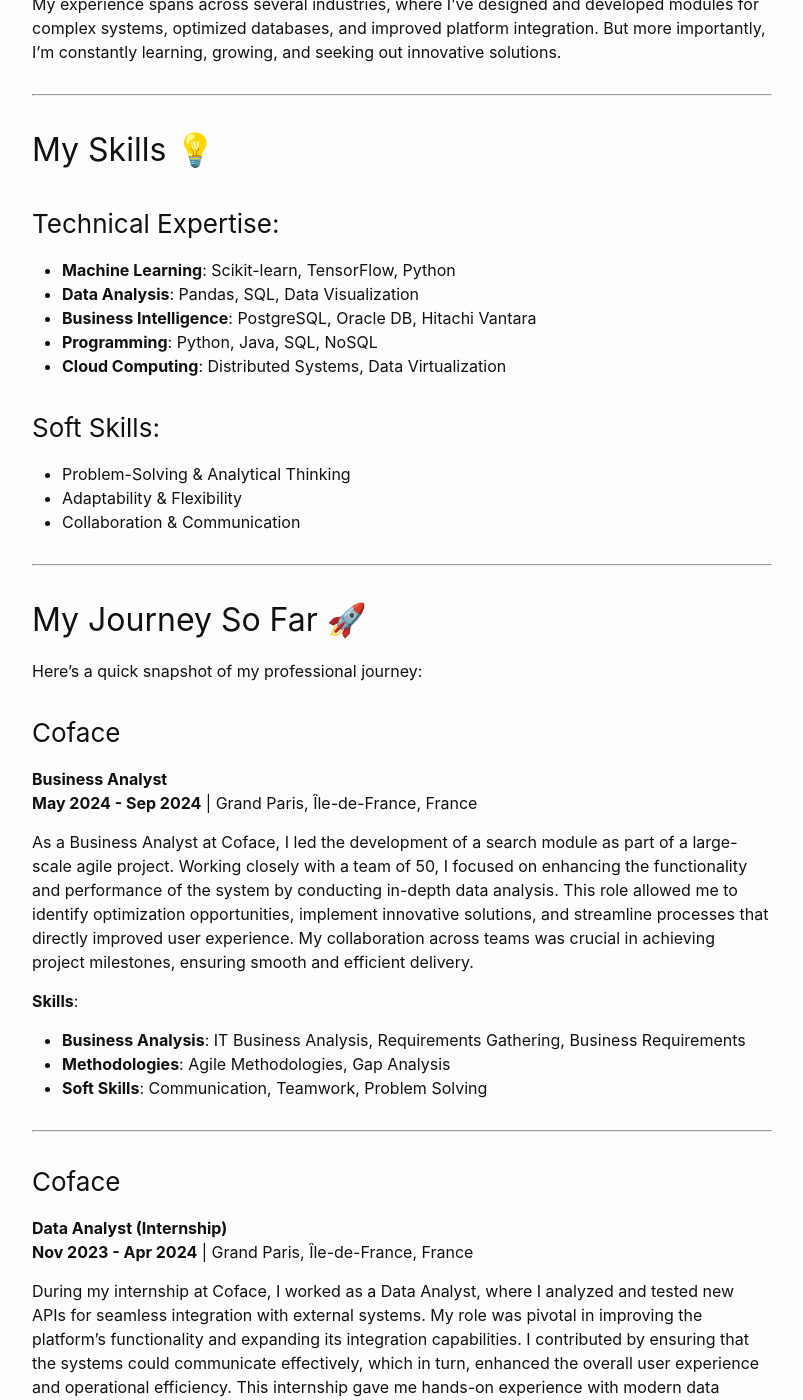
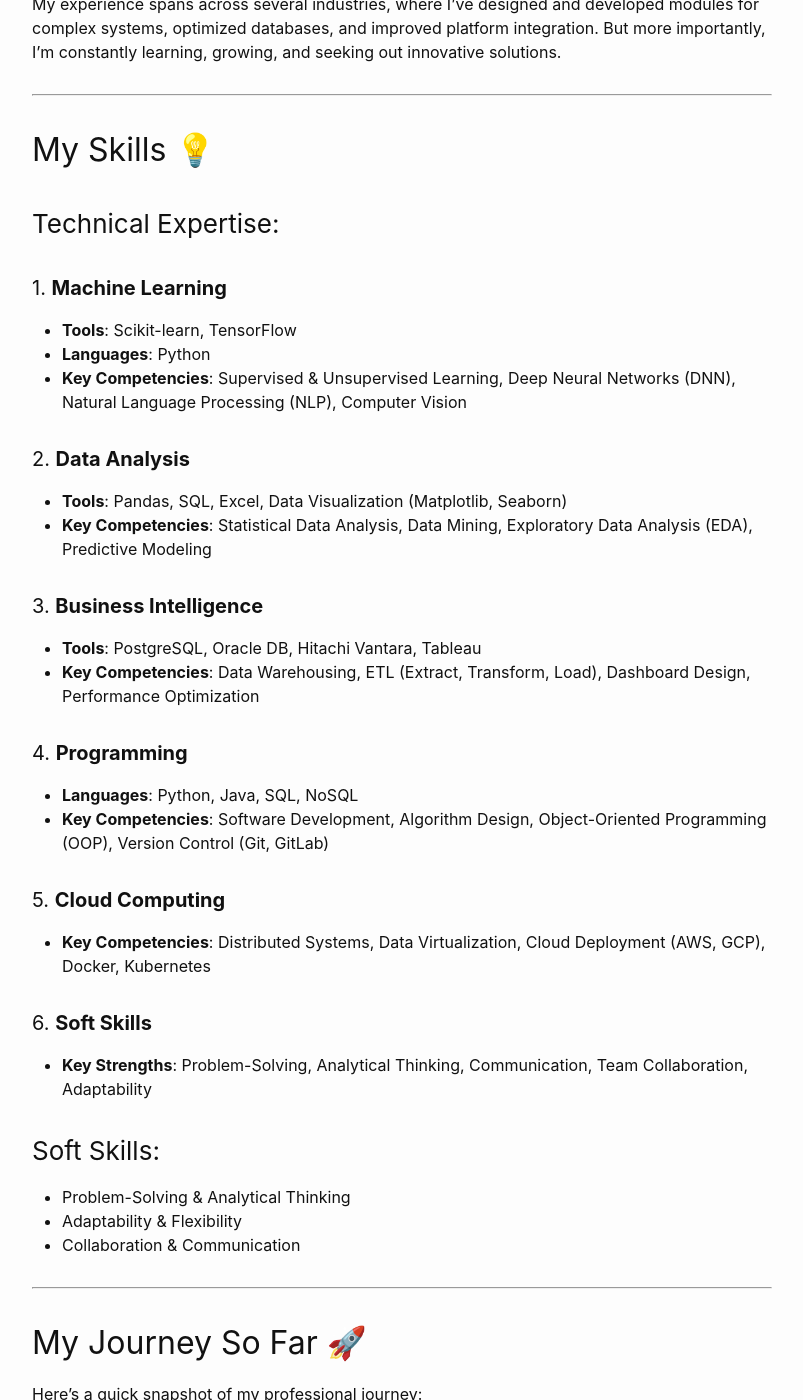
Before and after one commit to ahmobayen/ahmobayen.github.io, a Jekyll site: the page built from about.md, in a window 1280 px wide and 1400 px high, scrolled down 353 px. Shown: the whole window, without its empty margins (238-1041 px from the left). Built offline with Jekyll 4.4.1, drawn with Linux system fonts in a browser that asks for light colours.

Commit message:
- update skills in about.md

```diff
--- a/about.md
+++ b/about.md
@@ -15,11 +15,29 @@ My experience spans across several industries, where I’ve designed and develop
 ## My Skills 💡
 
 ### Technical Expertise:
-- **Machine Learning**: Scikit-learn, TensorFlow, Python
-- **Data Analysis**: Pandas, SQL, Data Visualization
-- **Business Intelligence**: PostgreSQL, Oracle DB, Hitachi Vantara
-- **Programming**: Python, Java, SQL, NoSQL
-- **Cloud Computing**: Distributed Systems, Data Virtualization
+#### 1. **Machine Learning**
+- **Tools**: Scikit-learn, TensorFlow
+- **Languages**: Python
+- **Key Competencies**: Supervised & Unsupervised Learning, Deep Neural Networks (DNN), Natural Language Processing (NLP), Computer Vision
+
+#### 2. **Data Analysis**
+- **Tools**: Pandas, SQL, Excel, Data Visualization (Matplotlib, Seaborn)
+- **Key Competencies**: Statistical Data Analysis, Data Mining, Exploratory Data Analysis (EDA), Predictive Modeling
+
+#### 3. **Business Intelligence**
+- **Tools**: PostgreSQL, Oracle DB, Hitachi Vantara, Tableau
+- **Key Competencies**: Data Warehousing, ETL (Extract, Transform, Load), Dashboard Design, Performance Optimization
+
+#### 4. **Programming**
+- **Languages**: Python, Java, SQL, NoSQL
+- **Key Competencies**: Software Development, Algorithm Design, Object-Oriented Programming (OOP), Version Control (Git, GitLab)
+
+#### 5. **Cloud Computing**
+- **Key Competencies**: Distributed Systems, Data Virtualization, Cloud Deployment (AWS, GCP), Docker, Kubernetes
+
+#### 6. **Soft Skills**
+- **Key Strengths**: Problem-Solving, Analytical Thinking, Communication, Team Collaboration, Adaptability
+
 
 ### Soft Skills:
 - Problem-Solving & Analytical Thinking
```
